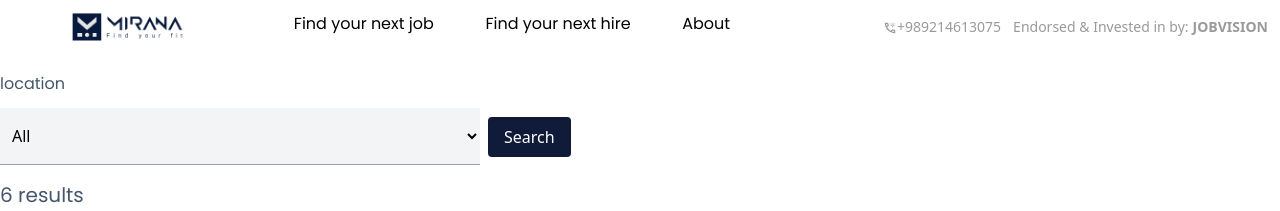
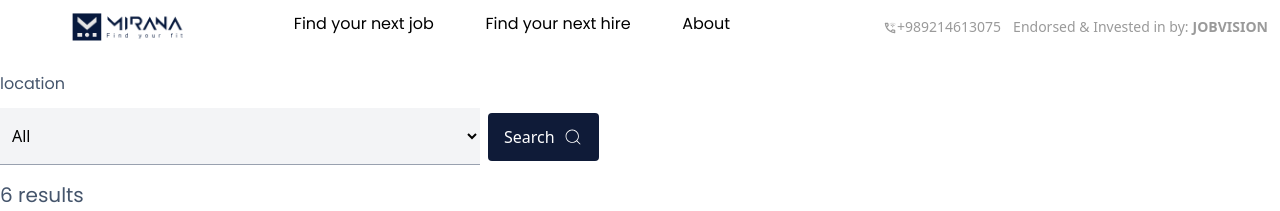
Before and after one commit to mohamadmokarram/mirana, a React (Vite) app: page /jobs in a window 1280 px wide. Shown: the top 211 px of the page. Built offline with nearby package versions, Linux system fonts and the light colour scheme.

Commit message:
jobs search handling with redux toolkit added

```diff
--- a/package.json
+++ b/package.json
@@ -10,10 +10,12 @@
     "preview": "vite preview"
   },
   "dependencies": {
+    "@reduxjs/toolkit": "^2.9.0",
     "@tailwindcss/vite": "^4.1.13",
     "react": "^19.1.1",
     "react-dom": "^19.1.1",
     "react-icons": "^5.5.0",
+    "react-redux": "^9.2.0",
     "react-router": "^7.9.1",
     "swiper": "^12.0.1",
     "tailwindcss": "^4.1.13"
--- a/src/components/Select.jsx
+++ b/src/components/Select.jsx
@@ -1,32 +1,36 @@
 import { useState } from "react";
+import { CiSearch as SearchIcon } from "react-icons/ci";
+import { jobsActions } from "../store/jobsSlice";
+import { useDispatch } from "react-redux";
+import { useRef } from "react";
 
-/**
- * Select component that renders a select element styled like the Input component.
- * @param {Object} props
- * @param {Array<{value: string, label: string}>} props.options - Options to display in the select dropdown.
- * @param {string} [props.value] - The current selected value.
- * @param {function} [props.onChange] - Change handler function.
- * @param {string} [props.name] - Name attribute for the select element.
- * @param {string} [props.id] - Id attribute for the select element.
- * @param {string} [props.className] - Additional class names to apply.
- * @returns JSX.Element
- */
 const Select = ({ options, name, id, className = "" }) => {
-  const [city, setCity] = useState("All");
+  const [city, setCity] = useState("");
+  const inputRef = useRef(null);
+  const dispatch = useDispatch();
 
   const handleCityChange = e => {
     setCity(e.target.value);
+    if (e.target.value === "") {
+      dispatch(jobsActions.filter({ city: inputRef.current.value }));
+      return;
+    }
+  };
+
+  const handleSearchClicks = () => {
+    dispatch(jobsActions.filter({ city: inputRef.current.value }));
   };
 
   return (
     <>
       <h2 className="font-poppins-regular text-slate-600 my-3">location</h2>
-      <div className="w-full md:w-1/2 flex items-center mb-4">
+      <div className="w-full md:w-1/2 flex items-center  mb-4">
         <select
+          ref={inputRef}
           id={id}
+          onChange={handleCityChange}
           name={name}
           value={city}
-          onChange={handleCityChange}
           className={`w-3/4 py-4 bg-gray-100 border-b border-gray-400 px-2 ${className} w-1/2`}>
           <option key="all" value="">
             All
@@ -37,8 +41,11 @@ const Select = ({ options, name, id, className = "" }) => {
             </option>
           ))}
         </select>
-        <button className="bg-secondary text-white py-2 px-4 ml-2 rounded cursor-pointer">
+        <button
+          onClick={handleSearchClicks}
+          className="flex gap-2 items-center bg-secondary text-white py-3 px-4 ml-2 rounded cursor-pointer">
           Search
+          <SearchIcon className="text-xl" />
         </button>
       </div>
     </>
--- a/src/main.jsx
+++ b/src/main.jsx
@@ -2,9 +2,11 @@ import { StrictMode } from "react";
 import { createRoot } from "react-dom/client";
 import "./index.css";
 import App from "./App.jsx";
+import { Provider } from "react-redux";
+import store from "./store/jobsSlice.js";
 
 createRoot(document.getElementById("root")).render(
-  <StrictMode>
+  <Provider store={store}>
     <App />
-  </StrictMode>
+  </Provider>
 );
--- a/src/pages/jobs.jsx
+++ b/src/pages/jobs.jsx
@@ -4,8 +4,11 @@ import { Link } from "react-router";
 import { FaArrowRightLong } from "react-icons/fa6";
 import Footer from "../components/Footer";
 import Select from "../components/Select";
+import { useSelector } from "react-redux";
 
 function Jobspage() {
+  const jobs = useSelector(state => state.jobs.jobs);
+
   return (
     <>
       <Nav />
@@ -15,16 +18,16 @@ function Jobspage() {
           options={[
             { value: "tehran", label: "tehran" },
             { value: "Qom", label: "Qom" },
-            { value: "Ahvaz", label: "Ahvaz" },
-            { value: "Shiraz", label: "Shiraz" },
+            { value: "ahvaz", label: "Ahvaz" },
+            { value: "shiraz", label: "Shiraz" },
           ]}
         />
         <h2 className="font-poppins-regular text-xl text-slate-600 mb-4">
-          {JOBLIST.length} results
+          {jobs.length} results
         </h2>
 
         <div className="grid md:grid-cols-3 gap-4">
-          {JOBLIST.map(job => (
+          {jobs.map(job => (
             <Link
               className="col-span-3 md:col-span-1"
               to={`/jobs/${job.id}`}
--- /dev/null
+++ b/src/store/jobsSlice.js
@@ -0,0 +1,30 @@
+import { createSlice, configureStore } from "@reduxjs/toolkit";
+
+import JOBLIST from "../data/jobs";
+
+const jobsSlice = createSlice({
+  name: "jobs",
+  initialState: {
+    jobs: JOBLIST,
+  },
+  reducers: {
+    filter(state, action) {
+      if (action.payload.city === "") {
+        state.jobs = JOBLIST;
+        return;
+      }
+      console.log("action payload", action.payload);
+      state.jobs = JOBLIST.filter(job => job.city === action.payload.city);
+    },
+  },
+});
+
+const store = configureStore({
+  reducer: {
+    jobs: jobsSlice.reducer,
+  },
+});
+
+export const jobsActions = jobsSlice.actions;
+
+export default store;
```
Also changed, not shown: 1 other file (tests, documents, lock files or other folders).
